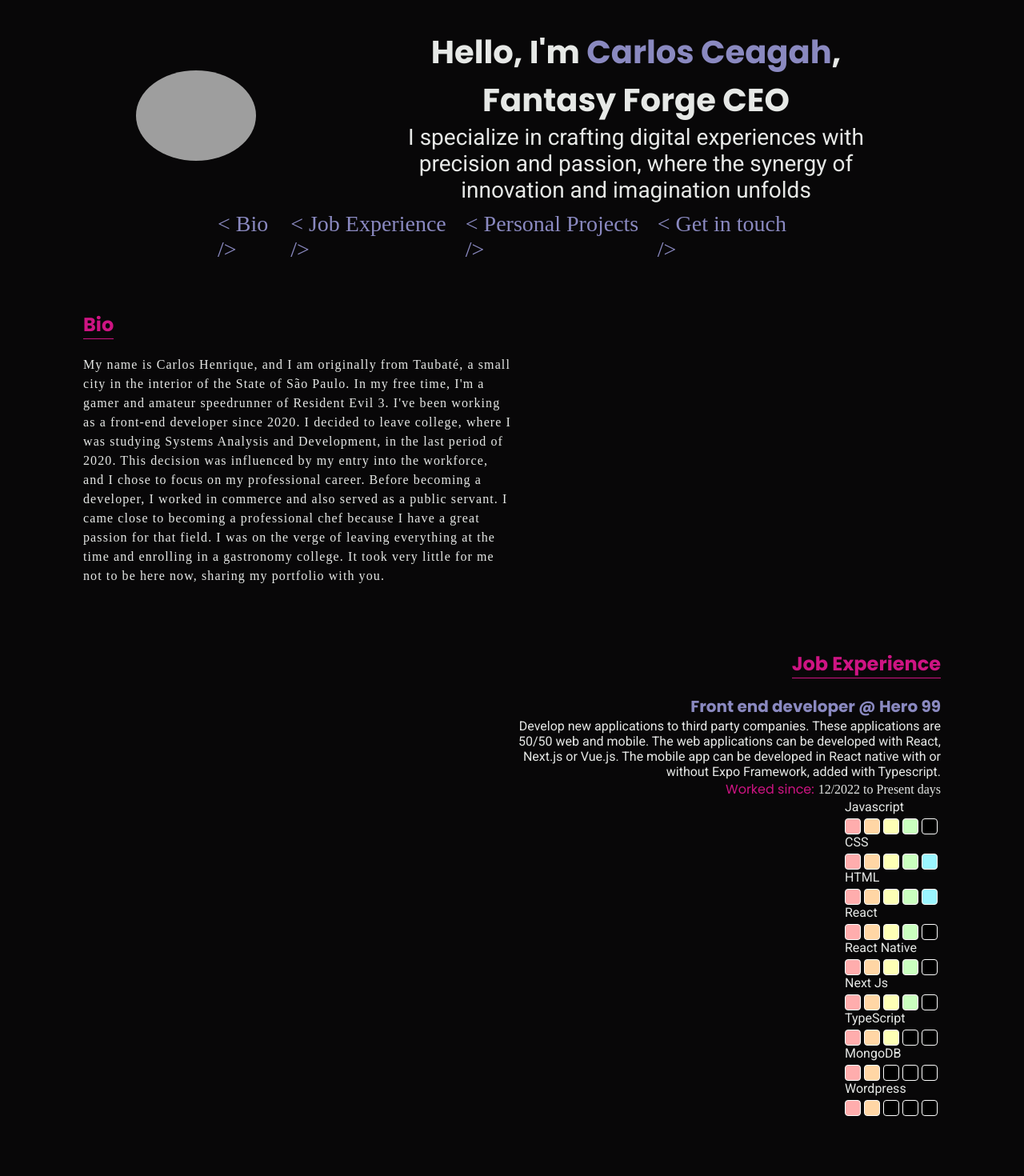
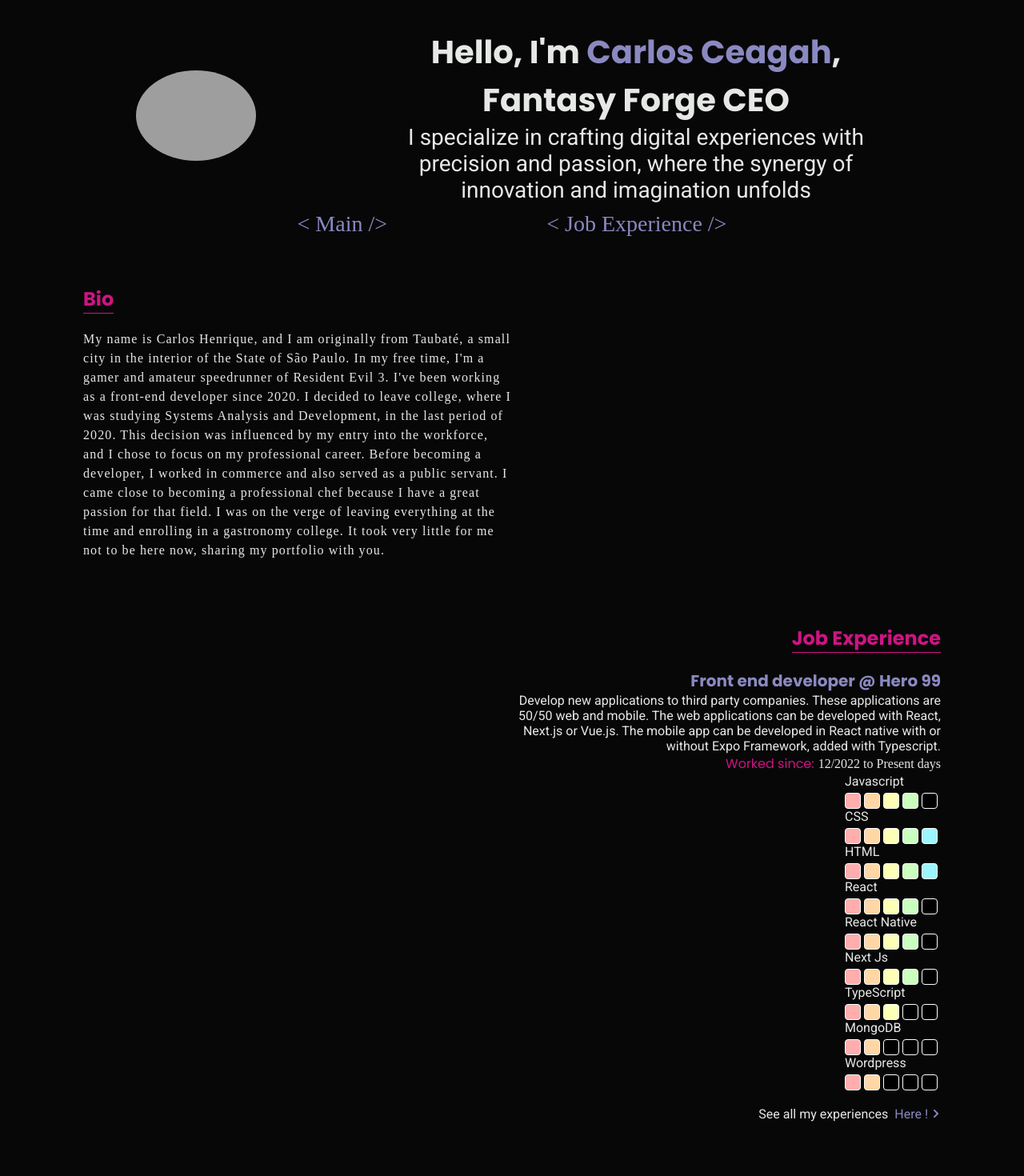
Before and after one commit to Ceagah2/Portfolio, a React (Vite) app: page / in a window 1280 px wide. Shown: the top 1470 px of the page at 80% size. Built offline with nearby package versions, Linux system fonts and the light colour scheme; grey boxes are pictures that could not be loaded.

Commit message:
feat: finish job experiences page

```diff
--- a/src/components/atoms/NavBar/index.tsx
+++ b/src/components/atoms/NavBar/index.tsx
@@ -7,11 +7,17 @@ export const NavBar = (props: any) => {
   return(
     <S.Container>
       <S.Menu>
-        {code && <S.MenuItem>{'< Secret Chamber >'}</S.MenuItem>}
-        <S.MenuItem>{'< Bio />'}</S.MenuItem>
-        <S.MenuItem>{'< Job Experience />'}</S.MenuItem>
-        <S.MenuItem>{'< Personal Projects />'}</S.MenuItem>
-        <S.MenuItem>{'< Get in touch />'}</S.MenuItem>
+        {code &&
+          <S.LinkItem to="/secret-chamber">
+            <S.MenuItem>{'< Secret Chamber />'}</S.MenuItem>
+          </S.LinkItem>
+        }
+        <S.LinkItem to="/">
+          <S.MenuItem>{'< Main />'}</S.MenuItem>
+          </S.LinkItem>
+        <S.LinkItem to="/jobs">
+          <S.MenuItem>{'< Job Experience />'}</S.MenuItem>
+        </S.LinkItem>
       </S.Menu>
     </S.Container>
   )
--- a/src/components/atoms/NavBar/styles.ts
+++ b/src/components/atoms/NavBar/styles.ts
@@ -1,5 +1,6 @@
 import styled, { keyframes } from 'styled-components';
 import { theme } from '../../../styles/theme'
+import { Link } from 'react-router-dom';
 
 const barrelRoll = keyframes`
   0% {
@@ -76,3 +77,7 @@ export const MenuItem = styled.li`
     font-size: ${theme.fontSizes.mobileSubHeading};
   }
 `
+
+export const LinkItem = styled(Link)`
+  text-decoration: none;
+`
--- a/src/components/organisms/JobExperience/styles.ts
+++ b/src/components/organisms/JobExperience/styles.ts
@@ -1,5 +1,6 @@
 import styled from 'styled-components'
 import { theme } from '../../../styles/theme';
+import {Link} from 'react-router-dom';
 
 interface SkillSquareProps {
   score: number;
@@ -98,3 +99,17 @@ export const Progress = styled.div`
   height: 100%;
   border-radius: 5px;
 `;
+export const LinkContainer = styled.div`
+  display: flex;
+  flex-direction: row;
+  align-items: flex-end;
+  justify-content: flex-end;
+  width: 100%;
+  margin-top: 20px;
+`;
+export const JobLink = styled(Link)`
+  text-decoration: none;
+  color: ${theme.colors.highLightPurple};
+  font-size: ${theme.fontSizes.body};
+  font-family: ${theme.fonts.body};
+`
--- a/src/pages/Home/index.tsx
+++ b/src/pages/Home/index.tsx
@@ -2,14 +2,15 @@
 import { useEffect, useState } from "react"
 import AudioSource from '../../assets/item.wav'
 import { KonamiCode } from "../../utils/konami"
+import { FaChevronRight } from "react-icons/fa";
 import { Header } from "../../components/organisms/Header"
 import { AudioComponent } from "../../components/atoms/AudioPlay"
+import { MyProjects } from "../../components/organisms/MyProjects"
 import { AnimatedImage } from "../../components/atoms/AnimationImage"
 import {messages, BioText, JobExperiences} from '../../utils/constants'
 import { SectionContainer } from "../../components/atoms/SectionContainer"
-import { MyProjects } from "../../components/organisms/MyProjects"
+import * as S from "./styles"
 import * as J from "../../components/organisms/JobExperience/styles"
-import * as S from "./styles"
 
 const Home = () => {
   const [code, setCode] = useState<boolean>(false)
@@ -77,6 +78,10 @@ const Home = () => {
                   </J.ProgressBar>
                 </div>
               ))}
+              <J.LinkContainer>
+                <J.JobDescription>See all my experiences</J.JobDescription>
+                <J.JobLink to={"/jobs"}>&nbsp; Here ! <FaChevronRight size={12}/></J.JobLink>
+              </J.LinkContainer>
             </J.SkillContainer>
           </J.JobContainer>
         </SectionContainer>
--- a/src/pages/Jobs/index.tsx
+++ b/src/pages/Jobs/index.tsx
@@ -1,6 +1,55 @@
+/* eslint-disable react-hooks/exhaustive-deps */
+import { useState, useEffect } from "react"
+import { KonamiCode } from "../../utils/konami"
+import AudioSource from '../../assets/item.wav'
+import { Container, MainContainer } from "../Home/styles"
+import { Header } from '../../components/organisms/Header'
+import { AudioComponent } from "../../components/atoms/AudioPlay"
+import { AnimatedImage } from '../../components/atoms/AnimationImage'
+import { JobExperience } from "../../components/organisms/JobExperience"
+import { SectionContainer } from "../../components/atoms/SectionContainer"
+import * as S from './styles'
 const Jobs = () => {
+  const [code, setCode] = useState<boolean>(false)
+  const [isAnimationActive, setIsAnimationActive] = useState<boolean>(false)
+  const animationTime = () => {
+    setIsAnimationActive(true)
+    setTimeout(() => {
+      setIsAnimationActive(false)
+    }, 1000)
+  }
+  const startAnimation = () => {
+    animationTime()
+  };
+
+  useEffect(() => {
+    KonamiCode({ setCode, startAnimation })
+  }, [])
   return(
-    <div> Hello Jobs</div>
+    <Container>
+      <Header code={code} />
+      {isAnimationActive &&
+        <>
+          <AudioComponent audioSrc={AudioSource} />
+          <AnimatedImage />
+        </>}
+        <MainContainer>
+          <S.JobHeader>
+            <S.HeaderTitle>
+              This are all my job experiences
+            </S.HeaderTitle>
+            <S.HeaderSubtitle>Detailed with all my learned development skills.</S.HeaderSubtitle>
+            <S.HeaderText>
+              Below, you'll find all the companies I've worked for, the applications I've developed, and the technologies I've used and learned to use. In some instances, you may notice that I've mentioned developing projects for third-party companies. In these cases, I haven't disclosed the application names as many of them have proprietary systems, requiring specific access or are distributed to other businesses.
+            </S.HeaderText>
+          </S.JobHeader>
+          <S.JobContainer>
+             <SectionContainer title=' ' delay={1}>
+              <JobExperience />
+            </SectionContainer>
+          </S.JobContainer>
+        </MainContainer>
+    </Container>
   )
 }
 
--- a/src/pages/Jobs/styles.ts
+++ b/src/pages/Jobs/styles.ts
@@ -0,0 +1,39 @@
+import styled from 'styled-components'
+import { theme } from '../../styles/theme'
+
+export const JobHeader = styled.div`
+  display: flex;
+  flex-direction: column;
+  align-items: center;
+  justify-content: center;
+  width: 100%;
+`
+export const HeaderTitle = styled.h1`
+  color: ${theme.colors.highLightPurple};
+  font-size: ${theme.fontSizes.heading};
+  font-family: ${theme.fonts.heading};
+`
+export const HeaderSubtitle = styled.h2`
+  color: ${theme.colors.white};
+  font-size: ${theme.fontSizes.subHeading};
+  font-family: ${theme.fonts.body};
+`
+export const HeaderText = styled.p`
+  color: ${theme.colors.white};
+  font-size: ${theme.fontSizes.body};
+  font-family: ${theme.fonts.body};
+  width: 60%;
+`;
+export const Container = styled.div`
+  width: 100%;
+  display: flex;
+  flex-direction: column;
+  align-items: flex-end;
+  justify-content: flex-end;
+`;
+export const JobContainer = styled.div`
+  margin-top: 20px;
+  width: 100%;
+  align-items: flex-end;
+  justify-content: flex-end;
+`
```
